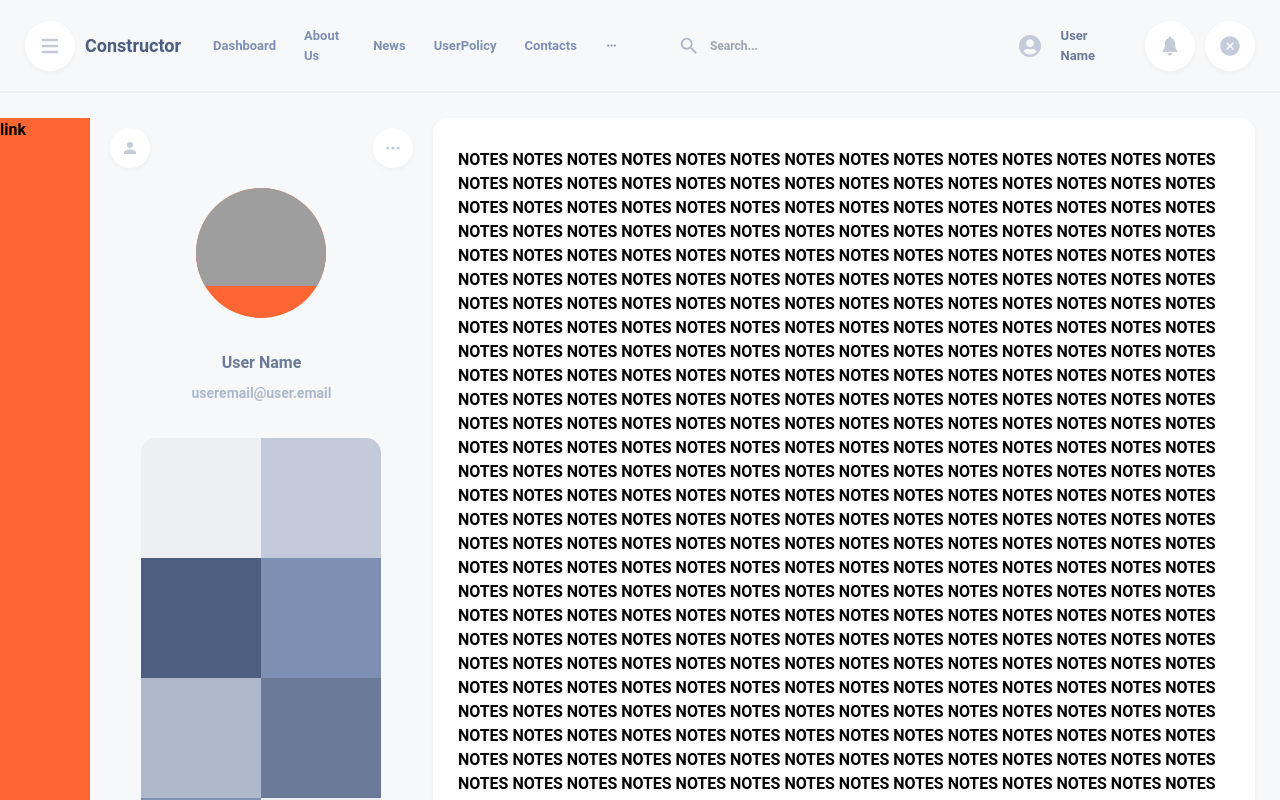
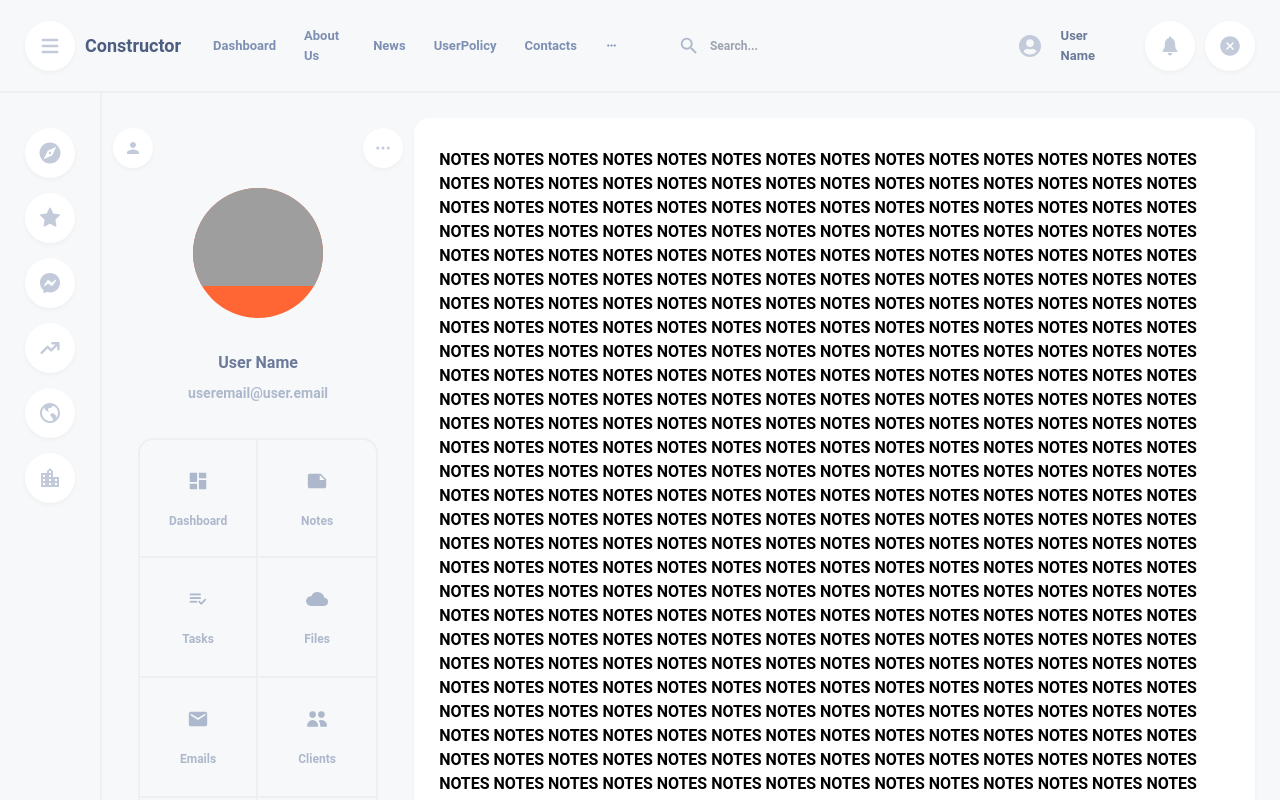
Before and after one commit to NShevchik/nextjsweek, a Next.js app: page /dashboard/notes in a window 1280 px wide. Shown: the top 800 px of the page. Built offline with nearby package versions, Linux system fonts and the light colour scheme; grey boxes are pictures that could not be loaded.

Commit message:
sidebar-profilemenu

```diff
--- a/components/MainContainer/MainContainer.tsx
+++ b/components/MainContainer/MainContainer.tsx
@@ -1,11 +1,10 @@
 import Head from 'next/head'
 import React, { useState } from 'react'
-import { useMenuOpen } from '../../store/store'
 import { Header } from '../Header/Header'
 import { Profile } from '../Profile/Profile'
+import { Sidabar } from '../Sidabar/Sidabar'
 
 export const MainContainer = ({ children, keywords }: { children: any, keywords: string }) => {
-    const menu = useMenuOpen((state) => state.menu)
     return (
         <>
             <Head>
@@ -13,16 +12,12 @@ export const MainContainer = ({ children, keywords }: { children: any, keywords:
                 <meta name="keywords" content={"nikita, " + keywords} />
             </Head>
             <Header />
-            <div className='flex flex-row max-w-[1600px] pt-[25px] m-auto pr-[25px]'>
+            <div className='flex flex-row max-w-[1600px] m-auto pr-[25px]'>
                 <div className='flex-26 flex flex-row relative overflow-hidden'>
-                    <div className={`bg-orange w-[90px] ${menu} transition-transform overflow-hidden`}>
-                        <div>
-                            link
-                        </div>
-                    </div>
+                    <Sidabar />
                     <Profile />
                 </div>
-                <div className='flex-57'>
+                <div className='flex-60 pt-[25px] '>
                     {children}
                 </div>
             </div>
--- a/components/Profile/Profile.tsx
+++ b/components/Profile/Profile.tsx
@@ -6,7 +6,7 @@ import { ProfileUser } from './ProfileUser'
 
 export const Profile = () => {
     return (
-        <div className=' w-[70%] my-0 mx-[auto]'>
+        <div className=' w-[70%] my-0 mx-[auto] pt-[25px] '>
             <ProfileHeader />
             <ProfileUser username={'User Name'} useremail={'useremail@user.email'} userphoto={'https://cdn.pixabay.com/photo/2019/05/03/07/55/orange-4175325_1280.jpg'} />
             <ProfileMenu />
--- a/components/Profile/ProfileMenu.tsx
+++ b/components/Profile/ProfileMenu.tsx
@@ -1,24 +1,29 @@
-import React from 'react'
+import React, { useState } from 'react'
+import { RiDashboardFill } from 'react-icons/ri'
+import { MdEmail, MdNote } from 'react-icons/md'
+import { BsFillCloudyFill } from 'react-icons/bs'
+import { CgPlayListCheck } from 'react-icons/cg'
+import { ProfileMenuItem } from './ProfileMenuItem'
+import { HiUsers } from 'react-icons/hi'
+import { IoMdCalendar } from 'react-icons/io'
+import { ImWrench } from 'react-icons/im'
 
 export const ProfileMenu = () => {
+    const [active, setActive] = useState(false)
+
+    // function handleClick() {
+    //     setActive(!active)
+    // }
     return (
-        <div className='rounded-[15px] flex flex-row flex-wrap mx-[auto] my-0 max-w-[240px] py-[30px]'>
-            <div className='w-[120px] h-[120px] text-[14px] bg-whale-gray hover:scale-110 hover:text-[14px] rounded-tl-[15px]'>
-            </div>
-            <div className='w-[120px] h-[120px] bg-whale-killer  hover:scale-110 hover:text-[14px] rounded-tr-[15px]'>
-            </div>
-            <div className='w-[120px] h-[120px] bg-whale-blue  hover:scale-110 hover:text-[14px]'>
-            </div>
-            <div className='w-[120px] h-[120px] bg-whale-minke  hover:scale-110 hover:text-[14px]'>
-            </div>
-            <div className='w-[120px] h-[120px] text-[14px] bg-whale-fin hover:scale-110 hover:text-[14px]'>
-            </div>
-            <div className='w-[120px] h-[120px] text-[14px] bg-whale-bowhead hover:scale-110 hover:text-[14px]'>
-            </div>
-            <div className='w-[120px] h-[120px] text-[14px] bg-whale-minke hover:scale-110 hover:text-[14px] rounded-bl-[15px]'>
-            </div>
-            <div className='w-[120px] h-[120px] text-[14px] bg-whale-gray hover:scale-110 hover:text-[14px] rounded-br-[15px]'>
-            </div>
+        <div className='flex flex-row flex-wrap mx-[auto] my-0 max-w-[240px] py-[30px]'>
+            <ProfileMenuItem text={'Dashboard'} icon={<RiDashboardFill />} borders={'border-t-2 border-l-2 rounded-tl-[15px]'} selected={active} callback={() => handleClick()} />
+            <ProfileMenuItem text={'Notes'} icon={<MdNote />} borders={'border-t-2 rounded-tr-[15px]'} selected={active} callback={() => handleClick()} />
+            <ProfileMenuItem text={'Tasks'} icon={<CgPlayListCheck />} borders={'border-l-2'} selected={active} callback={() => handleClick()} />
+            <ProfileMenuItem text={'Files'} icon={<BsFillCloudyFill />} selected={active} callback={() => handleClick()} />
+            <ProfileMenuItem text={'Emails'} icon={<MdEmail />} borders={'border-l-2'} />
+            <ProfileMenuItem text={'Clients'} icon={<HiUsers />} />
+            <ProfileMenuItem text={'Calendars'} icon={<IoMdCalendar />} borders={'border-l-2 rounded-bl-[15px]'} />
+            <ProfileMenuItem text={'Settings'} icon={<ImWrench />} borders={'rounded-br-[15px]'} />
         </div>
     )
 }
--- /dev/null
+++ b/components/Profile/ProfileMenuItem.tsx
@@ -0,0 +1,23 @@
+import React from 'react'
+
+export const ProfileMenuItem = ({ text, icon, borders, selected, callback }: { text: string, icon: React.ReactNode, borders?: string, selected?: boolean, callback?: void }) => {
+    return selected ? (
+        <div className={`w-[120px] h-[120px] text-[14px] scale-[1.15] bg-white border-none flex flex-col items-center cursor-pointer rounded-[15px] shadow-soft`}>
+            <div className='pt-[30px] pb-[20px] text-[22px] text-orange'>
+                {icon}
+            </div>
+            <div className='text-[12px] text-whale-bowhead'>
+                {text}
+            </div>
+        </div>
+    ) : (
+        <div onClick={callback} className={`w-[120px] h-[120px] text-[14px] text-whale-fin border-whale-gray border-b-2 border-r-2 hover:text-orange flex flex-col items-center cursor-pointer ${borders}`}>
+            <div className='pt-[30px] pb-[20px] text-[22px]'>
+                {icon}
+            </div>
+            <div className='text-[12px]'>
+                {text}
+            </div>
+        </div>
+    )
+}
--- /dev/null
+++ b/components/Sidabar/Sidabar.tsx
@@ -0,0 +1,36 @@
+import React from 'react'
+import { IoMdCompass } from 'react-icons/io'
+import { AiFillStar } from 'react-icons/ai'
+import { HiTrendingUp } from 'react-icons/hi'
+import { RiEarthLine, RiMessengerFill } from 'react-icons/ri'
+import { MdOutlineLocationCity } from 'react-icons/md'
+import { useMenuOpen } from '../../store/store'
+import { WhiteCircle_m } from '../WhiteCircle/WhiteCircle_m'
+
+export const Sidabar = () => {
+    const menu = useMenuOpen((state) => state.menu)
+    return (
+        <div className={`w-[102px] transition-all duration-300 overflow-hidden border-r-2 border-whale-gray ${menu}`}>
+            <div className='pt-[35px] flex flex-col items-center'>
+                <div className='mb-[15px]'>
+                    <WhiteCircle_m icon={<IoMdCompass />} />
+                </div>
+                <div className='mb-[15px]'>
+                    <WhiteCircle_m icon={<AiFillStar />} />
+                </div>
+                <div className='mb-[15px]'>
+                    <WhiteCircle_m icon={<RiMessengerFill />} />
+                </div>
+                <div className='mb-[15px]'>
+                    <WhiteCircle_m icon={<HiTrendingUp />} />
+                </div>
+                <div className='mb-[15px]'>
+                    <WhiteCircle_m icon={<RiEarthLine />} />
+                </div>
+                <div className='mb-[15px]'>
+                    <WhiteCircle_m icon={<MdOutlineLocationCity />} />
+                </div>
+            </div>
+        </div>
+    )
+}
--- a/store/store.tsx
+++ b/store/store.tsx
@@ -6,6 +6,6 @@ interface MenuState {
 }
 
 export const useMenuOpen = create<MenuState>((set) => ({
-    menu: 'translate-x-[0]',
+    menu: 'translate-x-[-100%]',
     changeMenu: () => set((state) => ({ menu: state.menu === 'translate-x-[0]' ? 'translate-x-[-100%]' : 'translate-x-[0]' }))
 }))
--- a/tailwind.config.js
+++ b/tailwind.config.js
@@ -27,15 +27,8 @@ module.exports = {
     },
     flex: {
       '20': '1 1 20%',
-      '65': '1 1 65%',
-      '15': '1 1 15%',
-      '74': '1 1 74%',
       '26': '1 1 26%',
-      '2': '1 1 2%',
-      '0': '1 1 0%',
-      '7': '1 1 7%',
-      '19': '1 1 19%',
-      '57': '1 1 57%',
+      '60': '1 1 60%',
     },
   },
   plugins: [],
```
